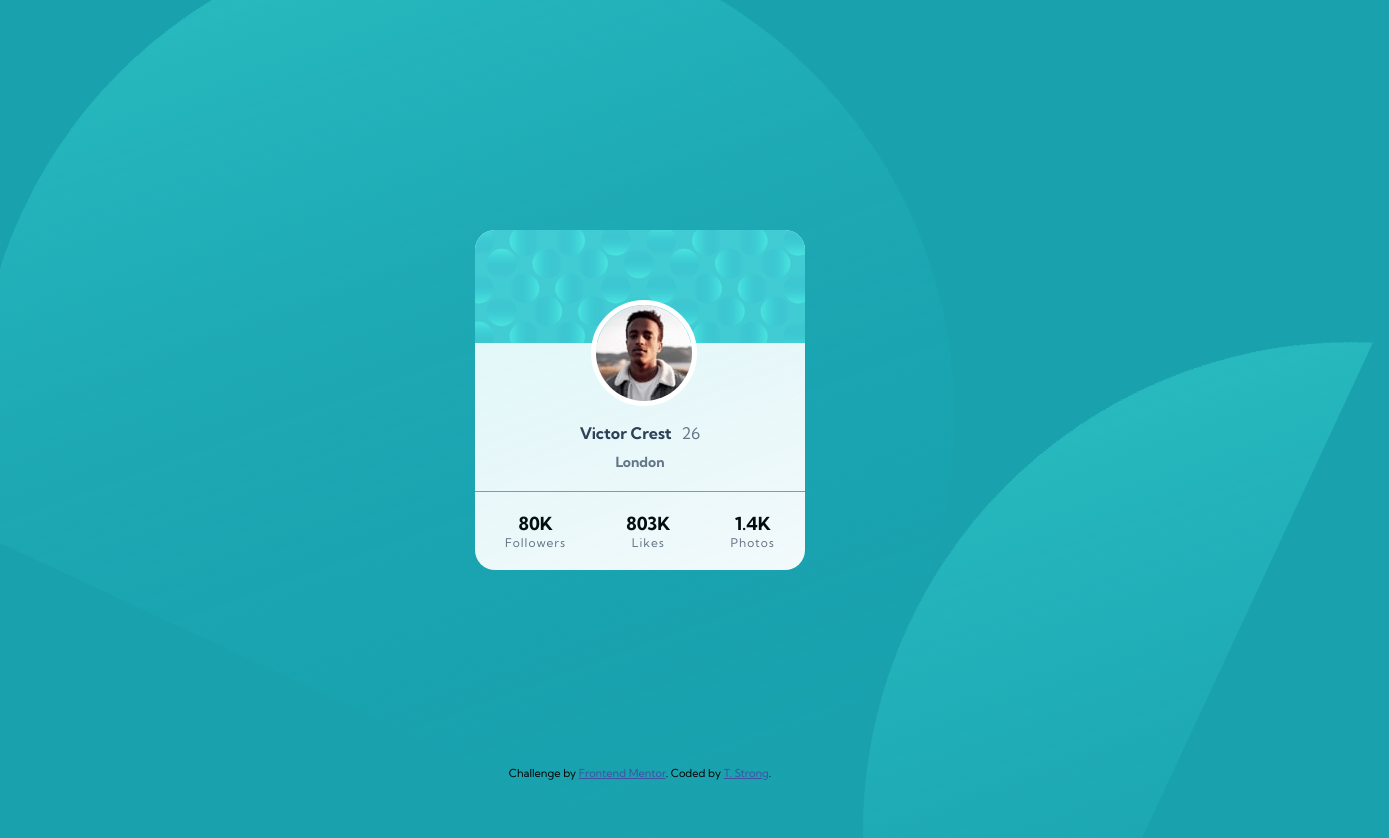
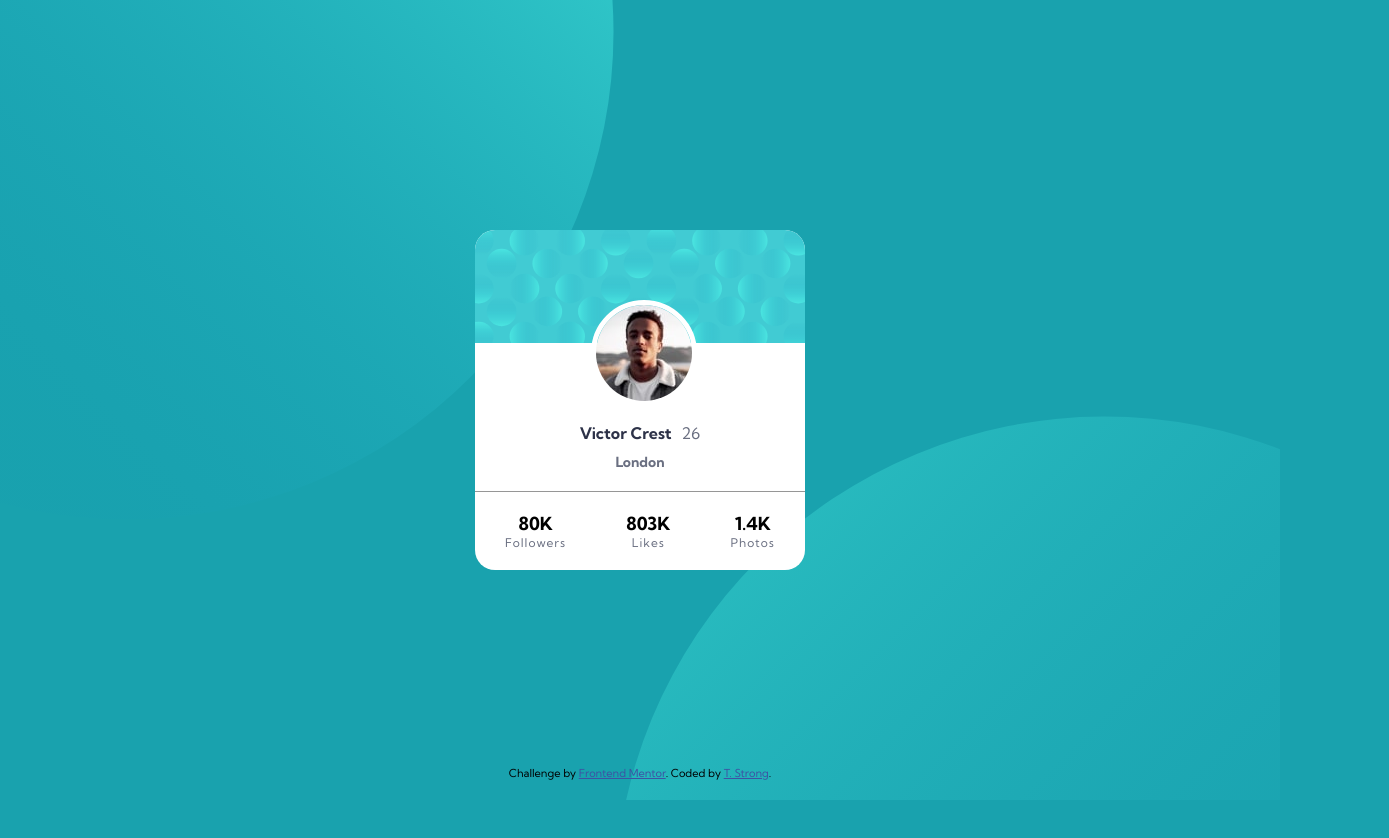
Before and after one commit to thstrong/profile-card, a plain HTML site: page index.html in a window 1280 px wide. Shown: the whole page, 1389 px wide, since content can reach past the window. After the commit the page ends 800 px from the top, so only its background shows below. Drawn offline with Linux system fonts and the light colour scheme.

Commit message:
Add files via upload

```diff
--- a/styles.css
+++ b/styles.css
@@ -8,21 +8,21 @@ body {
     align-items: center;
     height: 100vh;
     background-color: hsl(185, 75%, 39%);
-    /* background-image: url("./images/bg-pattern-top.svg"); */
     font-family: 'Kumbh Sans', sans-serif;
+
+    background:
+        url(images/bg-pattern-top.svg),
+        url(images/bg-pattern-bottom.svg);
+    /* background-position:
+        top -120px left 70px,
+        bottom -180px right 80px; */
+
+    background-position: right 52vw bottom 35vh, left 48vw top 52vh;
+    background-repeat: no-repeat, no-repeat;
+    background-color: hsl(185deg, 75%, 39%);
+
 }
 
-body::before {
-    content: '';
-    background-image: url("./images/bg-pattern-bottom.svg");
-    position: absolute;
-    left: 0;
-    top: 0;
-    bottom: 0;
-    right: 0;
-    transform: rotate(25deg);
-
-}
 
 .card {
     display: flex;
```
